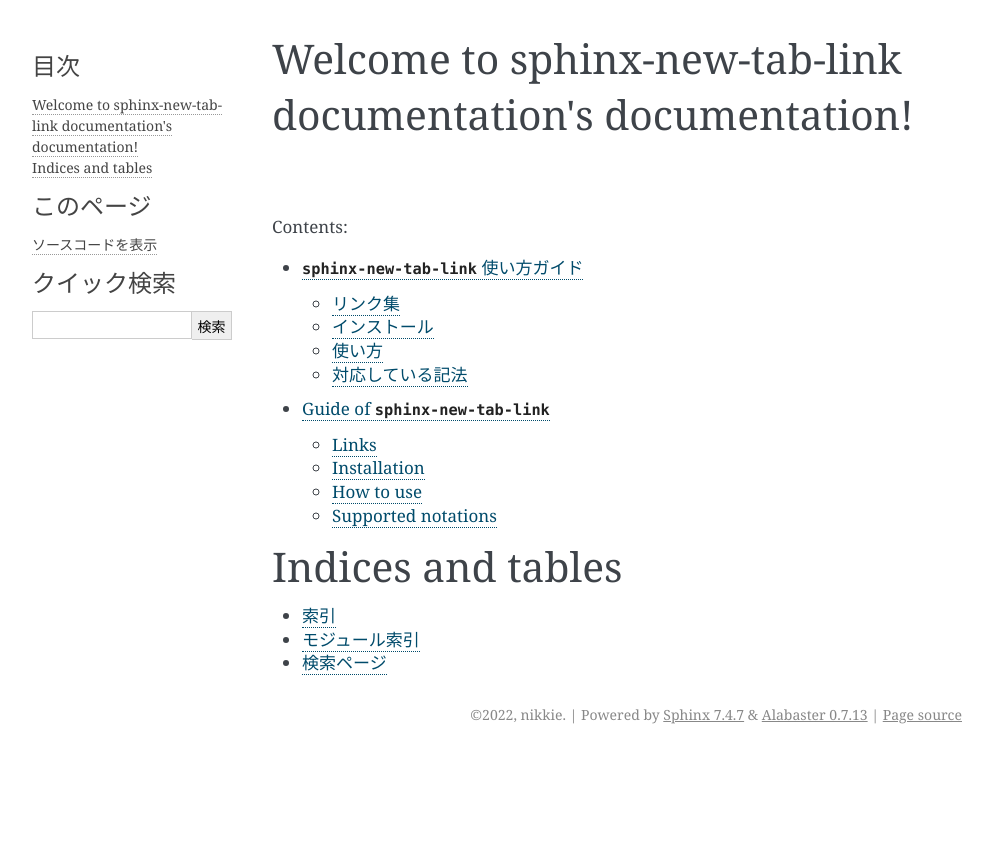
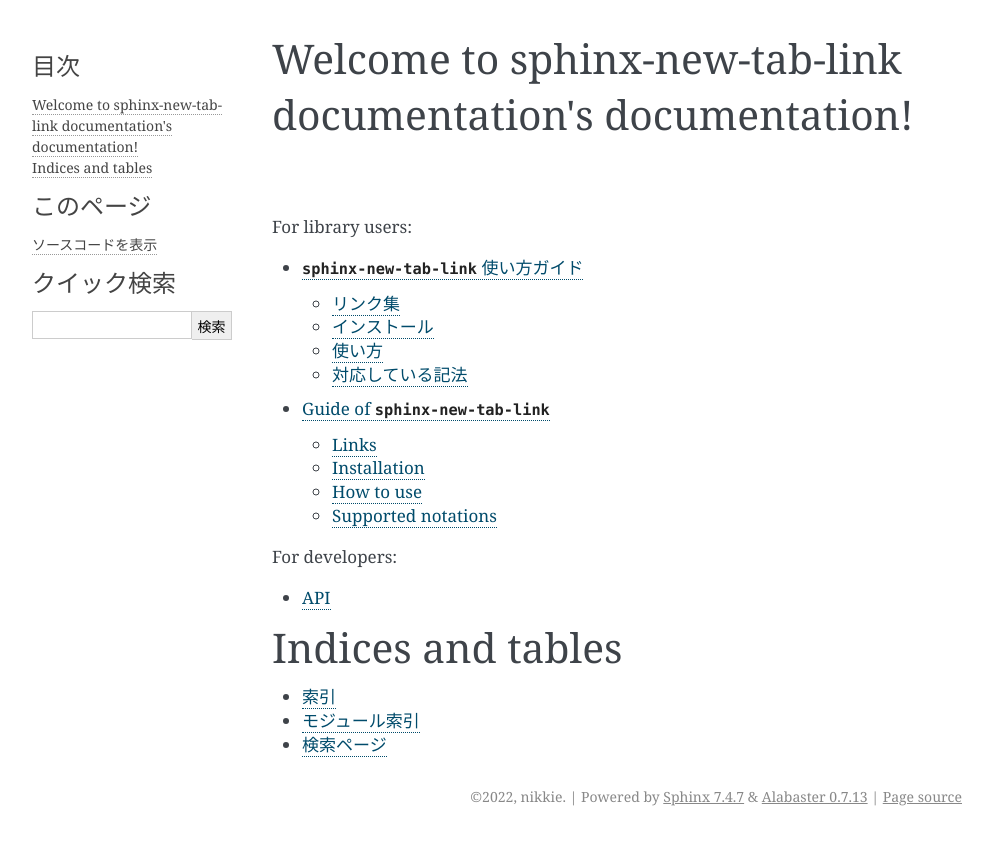
Before and after one commit to ftnext/sphinx-new-tab-link, a Sphinx documentation site: the page built from docs/index.rst, in a window 1280 px wide. Shown: the top 845 px of the page, without its empty margins (148-1141 px from the left). Built offline with Sphinx 7.4.7, drawn with Linux system fonts in a browser that asks for light colours.

```diff
--- /dev/null
+++ b/docs/api.rst
@@ -0,0 +1,5 @@
+API
+===
+
+.. automodule:: sphinx_new_tab_link
+    :members:
--- a/docs/conf.py
+++ b/docs/conf.py
@@ -2,6 +2,11 @@
 #
 # For the full list of built-in configuration values, see the documentation:
 # https://www.sphinx-doc.org/en/master/usage/configuration.html
+
+import os
+import sys
+
+sys.path.insert(0, os.path.abspath("../sphinx_new_tab_link"))
 
 # -- Project information -----------------------------------------------------
 # https://www.sphinx-doc.org/en/master/usage/configuration.html#project-information
@@ -14,6 +19,7 @@ author = 'nikkie'
 # https://www.sphinx-doc.org/en/master/usage/configuration.html#general-configuration
 
 extensions = [
+    "sphinx.ext.autodoc",
     "sphinx_new_tab_link",
     "sphinx.ext.githubpages",
 ]
--- a/docs/index.rst
+++ b/docs/index.rst
@@ -8,11 +8,16 @@ Welcome to sphinx-new-tab-link documentation's documentation!
 
 .. toctree::
    :maxdepth: 2
-   :caption: Contents:
+   :caption: For library users:
 
    guide.rst
    guide.en.rst
 
+.. toctree::
+   :maxdepth: 1
+   :caption: For developers:
+
+   api.rst
 
 Indices and tables
 ==================
```
